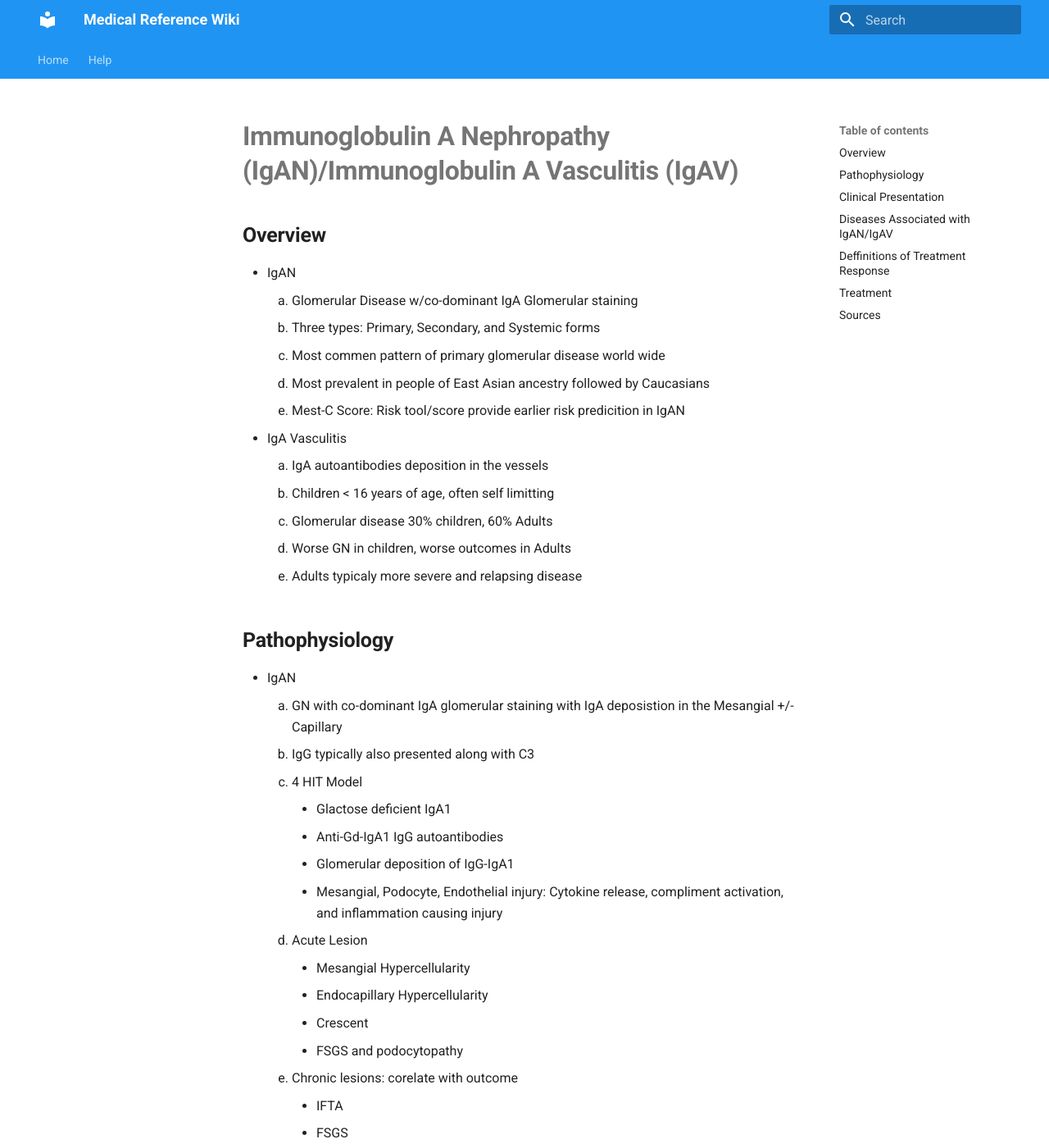
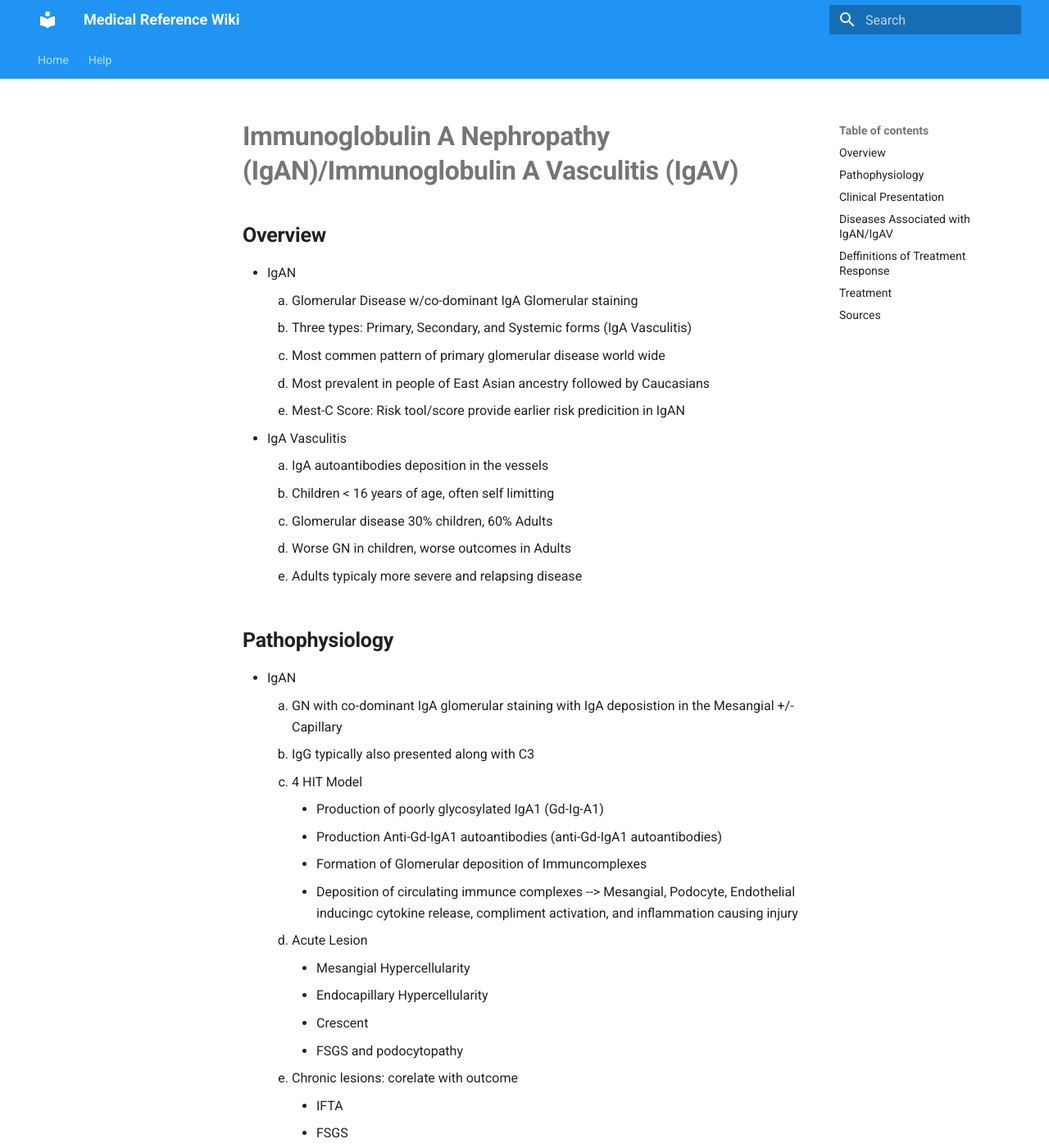
Before and after one commit to TTUNEPH2025/GN, an MkDocs documentation site: the page built from docs/IGAN.md, in a window 1280 px wide and 1400 px high. Shown: the whole window at 82% size. Built offline with MkDocs 1.6.1 and Material for MkDocs 9.7.7, drawn with Linux system fonts in a browser that asks for light colours; some of the changed text lies outside the part shown.

Commit message:
Update IGAN.md

```diff
--- a/docs/IGAN.md
+++ b/docs/IGAN.md
@@ -2,7 +2,7 @@
 ## **Overview**
  * IgAN
       1. Glomerular Disease w/co-dominant IgA Glomerular staining
-      2. Three types: Primary, Secondary, and Systemic forms
+      2. Three types: Primary, Secondary, and Systemic forms (IgA Vasculitis)
       3. Most commen pattern of primary glomerular disease world wide
       4. Most prevalent in people of East Asian ancestry followed by Caucasians
       5. Mest-C Score: Risk tool/score provide earlier risk predicition in IgAN
@@ -17,10 +17,10 @@
       1. GN with co-dominant IgA glomerular staining with IgA deposistion in the Mesangial +/- Capillary
       2. IgG typically also presented along with C3
       3. 4 HIT Model
-         - Glactose deficient IgA1
-         - Anti-Gd-IgA1 IgG autoantibodies
-         - Glomerular deposition of IgG-IgA1
-         - Mesangial, Podocyte, Endothelial injury: Cytokine release, compliment activation, and inflammation causing injury
+         - Production of poorly glycosylated IgA1 (Gd-Ig-A1)
+         - Production Anti-Gd-IgA1 autoantibodies (anti-Gd-IgA1 autoantibodies)
+         - Formation of Glomerular deposition of Immuncomplexes
+         - Deposition of circulating immunce complexes --> Mesangial, Podocyte, Endothelial inducingc cytokine release, compliment activation, and inflammation causing injury
     4. Acute Lesion
          - Mesangial Hypercellularity
          - Endocapillary Hypercellularity
@@ -64,7 +64,7 @@
  * [Proteinuria Trajectory and Disease Progression in Children and Adults w/IgA Nephropathy/Vasculitis](https://renal.videomed.live/videos/069bdab11e1ce0c48c/2025-07-17-10-20-pathology-of-ig-a-nephropathy-and-ig-a-vasculitis-m-barry-stokes-md)
  * [Indications for Corticosteroids in IgA Nephropathy](https://pubmed.ncbi.nlm.nih.gov/35108391/)
  * [Oxford Classification of IgA Nephropathy](https://pubmed.ncbi.nlm.nih.gov/19571790/)
- *
+ * [Uptodate IgA nephropathology](https://www-uptodate-com.ezproxy.ttuhsc.edu/contents/iga-nephropathy-pathogenesis?search=drug%20associated%20iga%20nephropathy&source=search_result&selectedTitle=5~103&usage_type=default&display_rank=5)
 ---
 *Last updated: 9/2025 by Ashley Kinder, D.O.*
 *Next review: 9/2026*
```
